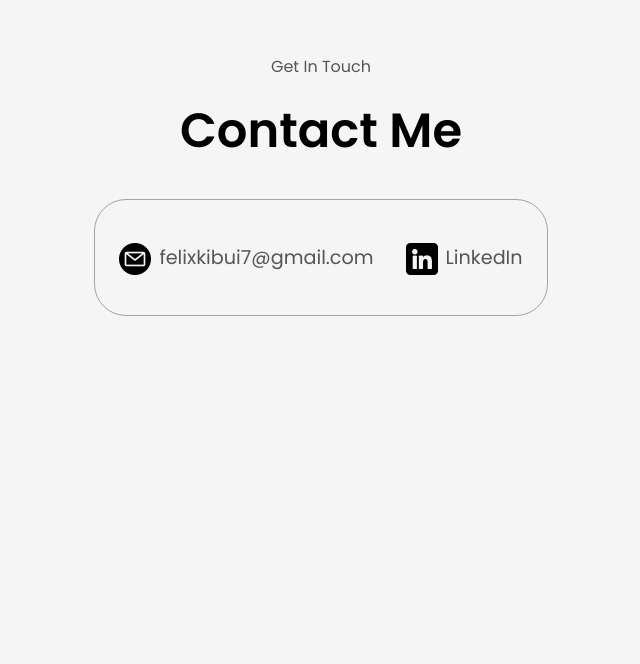
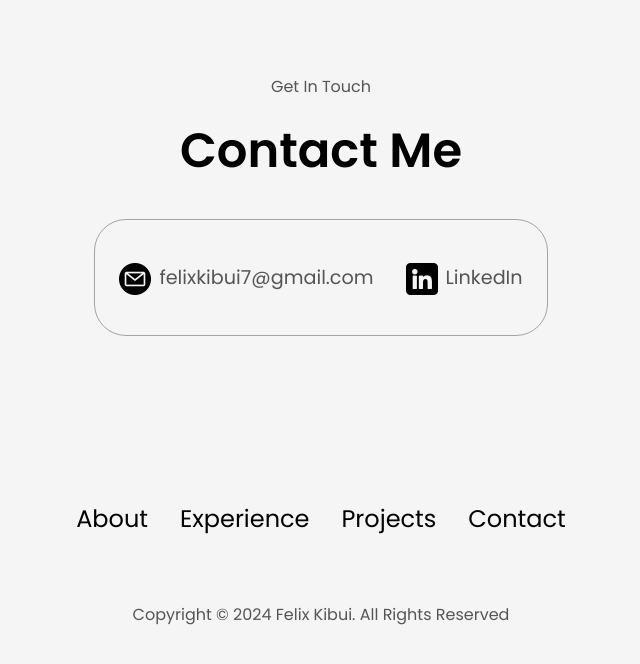
Before and after one commit to fkibui7/felixK1, a plain HTML site: page index.html in a window 1280 px wide. Shown: the part 3285-3949 px from the top of the page, without its empty margins (319-959 px from the left). Before the commit the page ends 3703 px from the top, so only its background shows below. Drawn offline with Linux system fonts and the light colour scheme.

Commit message:
contacts section

```diff
--- a/index.html
+++ b/index.html
@@ -259,6 +259,19 @@
         </div>
     </div>
 </section>
+<footer>
+    <nav>
+        <div class="nav-links-container">
+            <ul class="nav-links">
+                <li><a href="#about">About</a></li>
+                <li><a href="#experience">Experience</a></li>
+                <li><a href="#projects">Projects</a></li>
+                <li><a href="#contact">Contact</a></li>
+            </ul>
+        </div>
+    </nav>
+    <p>Copyright &#169; 2024 Felix Kibui. All Rights Reserved</p>
+</footer>
     <script src="script.js"></script>
 
  </body>
--- a/style.css
+++ b/style.css
@@ -409,7 +409,7 @@ section{
     display: flex;
     justify-content: center;
     flex-direction: column;
-    height: 70vh;
+    height: 75vh;
 }
 
 .contact-info-upper-container {
@@ -438,3 +438,14 @@ section{
 .contact-icon {
     cursor: default;
 }
+
+/*FOOTER*/
+
+footer{
+    height: 26vh;
+    margin: 0 1rem;
+}
+
+footer p {
+    text-align: center;
+}
```
